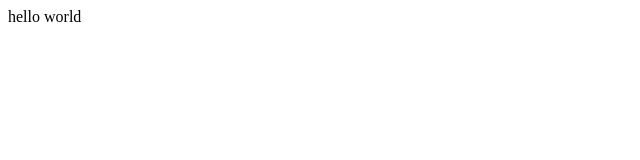
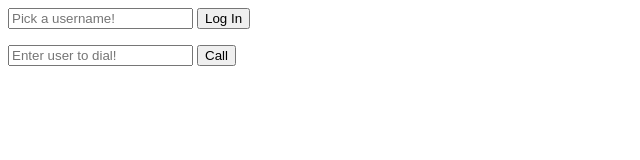
Before and after one commit to TristanDoherty/tristandoherty.github.io, a plain HTML site: page index.html in a window 1280 px wide. Shown: the whole page, without its empty margins (0-640 px from the left). Drawn offline with Linux system fonts and the light colour scheme.

Commit message:
Update index.html

```diff
--- a/index.html
+++ b/index.html
@@ -1 +1,11 @@
-hello world
+<div id="vid-box"></div>
+
+<form name="loginForm" id="login" action="#" onsubmit="return login(this);">
+    <input type="text" name="username" id="username" placeholder="Pick a username!" />
+    <input type="submit" name="login_submit" value="Log In">
+</form>
+
+<form name="callForm" id="call" action="#" onsubmit="return makeCall(this);">
+	<input type="text" name="number" placeholder="Enter user to dial!" />
+	<input type="submit" value="Call"/>
+</form>
```
